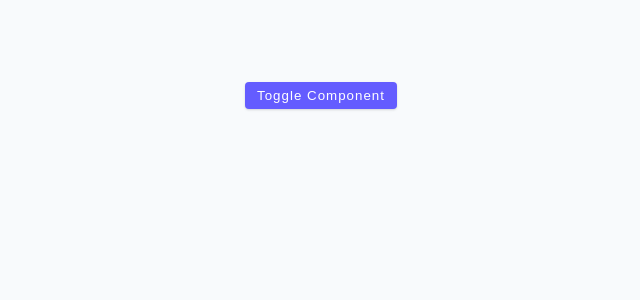
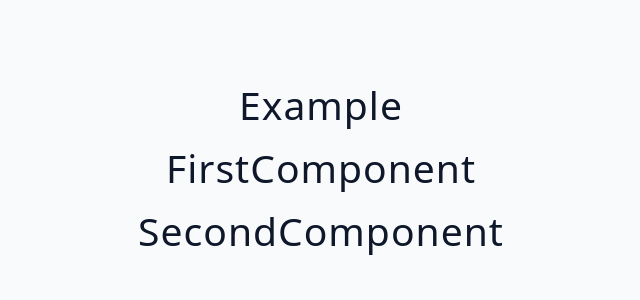
Before and after one commit to anetakasprzak/udemy-advanced-react, a React (Vite) app: page / in a window 1280 px wide. Shown: the top 300 px of the page, without its empty margins (319-959 px from the left). Built offline with nearby package versions, Linux system fonts and the light colour scheme.

Commit message:
files import and export

```diff
--- a/src/App.jsx
+++ b/src/App.jsx
@@ -1,9 +1,11 @@
-import Starter from "./tutorial/02-useEffect/starter/05-cleanup-function";
+// import Starter from "./tutorial/02-useEffect/starter/05-cleanup-function";
+
+import Example from "./tutorial/04-project-structure/starter/Example";
 
 function App() {
   return (
     <div className="container">
-      <Starter />
+      <Example />
     </div>
   );
 }
--- /dev/null
+++ b/src/tutorial/04-project-structure/starter/Example/FirstComponent.jsx
@@ -0,0 +1,5 @@
+const FirstComponent = () => {
+  return <h2>FirstComponent</h2>;
+};
+
+export default FirstComponent;
--- /dev/null
+++ b/src/tutorial/04-project-structure/starter/Example/SecondComponent.jsx
@@ -0,0 +1,5 @@
+function SecondComponent() {
+  return <h2>SecondComponent</h2>;
+}
+
+export default SecondComponent;
--- /dev/null
+++ b/src/tutorial/04-project-structure/starter/Example/index.jsx
@@ -0,0 +1,14 @@
+import FirstComponent from "./FirstComponent";
+import SecondComponent from "./SecondComponent";
+
+function Example() {
+  return (
+    <div>
+      <h2>Example</h2>
+      <FirstComponent />
+      <SecondComponent />
+    </div>
+  );
+}
+
+export default Example;
--- /dev/null
+++ b/src/tutorial/04-project-structure/starter/Navbar/Navbar.jsx
@@ -0,0 +1,5 @@
+function Navbar() {
+  return <div>Navbar</div>;
+}
+
+export default Navbar;
--- /dev/null
+++ b/src/tutorial/04-project-structure/starter/Navbar/index.jsx
@@ -0,0 +1 @@
+export { default } from "./Navbar";
--- /dev/null
+++ b/src/tutorial/04-project-structure/starter/Pages/About.jsx
@@ -0,0 +1,5 @@
+const About = () => {
+  return <div>About Page</div>;
+};
+
+export default About;
--- /dev/null
+++ b/src/tutorial/04-project-structure/starter/Pages/Home.jsx
@@ -0,0 +1,5 @@
+const Home = () => {
+  return <div>Home Page</div>;
+};
+
+export default Home;
--- /dev/null
+++ b/src/tutorial/04-project-structure/starter/Pages/index.jsx
@@ -0,0 +1,4 @@
+import Home from "./Home";
+import About from "./About";
+
+export { Home, About };
```
Also changed, not shown: src/tutorial/04-project-structure/starter/Navbar/Navbar.css (added).
